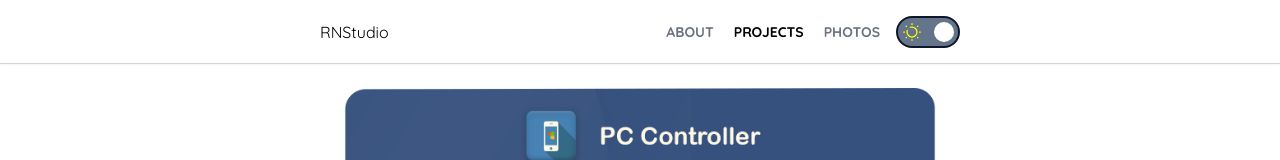
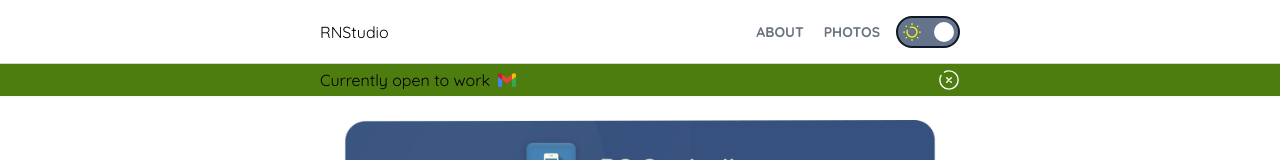
Before and after one commit to RichardRNStudio/rnstudio.hu, a Next.js app: page /projects/pccontroller in a window 1280 px wide. Shown: the top 160 px of the page. Built offline with nearby package versions, Linux system fonts and the light colour scheme.

Commit message:
feat(open-to-work): add open to work feature

```diff
--- a/src/app/(home)/_components/About/About.tsx
+++ b/src/app/(home)/_components/About/About.tsx
@@ -3,7 +3,7 @@ import { Section } from '../../../_components/Section/Section';
 const AboutMe = () => {
   return (
     <Section title="Introduction">
-      <div className="flex flex-col text-black dark:text-white">
+      <div className="flex flex-col text-black dark:text-white text-justify">
         <p className="leading-7">
           {`I'm a Javascript Engineer living in Hungary. I have a passion for coding and love diving into technologies like
         JavaScript, TypeScript, React, Next.js, and React Native. Continuously
--- a/src/app/(home)/_components/Projects/ProjectItem/ProjectItem.types.ts
+++ b/src/app/(home)/_components/Projects/ProjectItem/ProjectItem.types.ts
@@ -8,6 +8,7 @@ export enum STACK {
   TYPESCRIPT = 'TYPESCRIPT',
   C_SHARP = 'C#',
   FIREBASE = 'Firebase',
+  TAILWIND = 'Tailwind',
 }
 /* eslint-enable no-unused-vars */
 
@@ -19,8 +20,8 @@ export type ProjectMain = {
 
 export type Project = {
   description: string;
+  link: string;
   stars: number;
-  link: string;
   isNPMPackage?: boolean;
   isGooglePlayIcon?: boolean;
   googlePlayLink?: string;
--- /dev/null
+++ b/src/app/_components/Icons/GmailIcon.tsx
@@ -0,0 +1,23 @@
+import React from 'react';
+import { IconProps } from './Icon.interface';
+
+const GmailIcon = ({ width, height, className }: Omit<IconProps, 'color'>) => (
+  <svg
+    width={width}
+    height={height}
+    xmlns="http://www.w3.org/2000/svg"
+    viewBox="52 42 88 66"
+    className={className}
+  >
+    <path fill="#4285f4" d="M58 108h14V74L52 59v43c0 3.32 2.69 6 6 6" />
+    <path fill="#34a853" d="M120 108h14c3.32 0 6-2.69 6-6V59l-20 15" />
+    <path fill="#fbbc04" d="M120 48v26l20-15v-8c0-7.42-8.47-11.65-14.4-7.2" />
+    <path fill="#ea4335" d="M72 74V48l24 18 24-18v26L96 92" />
+    <path
+      fill="#c5221f"
+      d="M52 51v8l20 15V48l-5.6-4.2c-5.94-4.45-14.4-.22-14.4 7.2"
+    />
+  </svg>
+);
+
+export default GmailIcon;
--- /dev/null
+++ b/src/app/_components/OpenToWork/OpenToWork.tsx
@@ -0,0 +1,34 @@
+'use client';
+
+import { useState } from 'react';
+import Container from '../Container/Container';
+import CloseIcon from '../Icons/CloseIcon';
+import GmailIcon from '../Icons/GmailIcon';
+import Link from 'next/link';
+import { EMAIL } from '@/app/_shared/config';
+
+const OpenToWork = () => {
+  const [isOpen, setIsOpen] = useState<boolean>(true);
+  if (!isOpen) return null;
+  return (
+    <div className="sticky top-16 left-0 right-0 py-1 bg-lime-700 shadow-sm z-1">
+      <Container className="flex flex-row justify-between items-center">
+        <div className="flex flex-row gap-2 items-center">
+          <h2>Currently open to work</h2>
+          <Link href={`mailto:${EMAIL}`}>
+            <GmailIcon width={18} height={18} className="cursor-pointer" />
+          </Link>
+        </div>
+        <CloseIcon
+          onClick={() => setIsOpen(false)}
+          width={22}
+          height={22}
+          color="white"
+          className="cursor-pointer"
+        />
+      </Container>
+    </div>
+  );
+};
+
+export default OpenToWork;
--- a/src/app/_components/StackList/StackList/StackList.tsx
+++ b/src/app/_components/StackList/StackList/StackList.tsx
@@ -65,6 +65,16 @@ const StackList = ({ stacks }: StackListProps) =>
             height={20}
           />
         );
+      case STACK.TAILWIND:
+        return (
+          <StackItem
+            key={STACK.TAILWIND}
+            stack={STACK.TAILWIND}
+            src="https://img.shields.io/badge/-Tailwind_CSS-06B6D4?style=flat&logo=tailwindcss&logoColor=FFF"
+            width={99}
+            height={20}
+          />
+        );
       default:
         return null;
     }
--- a/src/app/_shared/config.ts
+++ b/src/app/_shared/config.ts
@@ -4,6 +4,8 @@ import {
   STACK,
 } from '../(home)/_components/Projects/ProjectItem/ProjectItem.types';
 import { Job } from '../(home)/_components/Work/WorkItem/WorkItem.types';
+
+export const IS_OPEN_TO_WORK = true;
 
 export const THEMES = {
   light: 'light',
@@ -59,13 +61,17 @@ export const REPOSITORIES: ProjectMain[] = [
     stacks: [STACK.REACT_NATIVE, STACK.TYPESCRIPT],
     npmLink: 'https://www.npmjs.com/package/react-native-find-local-devices',
   },
+  {
+    name: 'rnstudio.hu',
+    stacks: [STACK.NEXT, STACK.REACT, STACK.TYPESCRIPT, STACK.TAILWIND],
+  },
 ];
 
 const PC_CONTROLLER_NAVIGATION_LINK = '/projects/pccontroller';
 
 export const LINKS = [
   { index: 1, href: '/', label: 'About' },
-  { index: 2, href: PC_CONTROLLER_NAVIGATION_LINK, label: 'Projects' },
+  // { index: 2, href: PC_CONTROLLER_NAVIGATION_LINK, label: 'Projects' },
   { index: 3, href: '/photos', label: 'Photos' },
 ] as const;
 
@@ -86,6 +92,7 @@ export const PC_CONTROLLER_PROJECT: Project = {
 export const CUSTOM_REPOSITORIES: Project[] = [PC_CONTROLLER_PROJECT];
 
 export const WEBSITE = 'https://rnstudio.hu';
+export const EMAIL = 'riiichj@gmail.com';
 
 export const LINKED_IN_SOCIAL_URL =
   'https://www.linkedin.com/in/richard-nagy-rnstudio';
--- a/src/app/layout.tsx
+++ b/src/app/layout.tsx
@@ -7,6 +7,8 @@ import './globals.css';
 import Header from './_components/Header/Header';
 import Container from './_components/Container/Container';
 import Footer from './_components/Footer/Footer';
+import OpenToWork from './_components/OpenToWork/OpenToWork';
+import { IS_OPEN_TO_WORK } from './_shared/config';
 
 const inter = Quicksand({ subsets: ['latin'] });
 
@@ -29,6 +31,7 @@ const Layout = ({
     >
       <ThemeProvider attribute="class">
         <Header />
+        {IS_OPEN_TO_WORK && <OpenToWork />}
         <main className="py-6 flex-grow">
           <Container>{children}</Container>
         </main>
```
